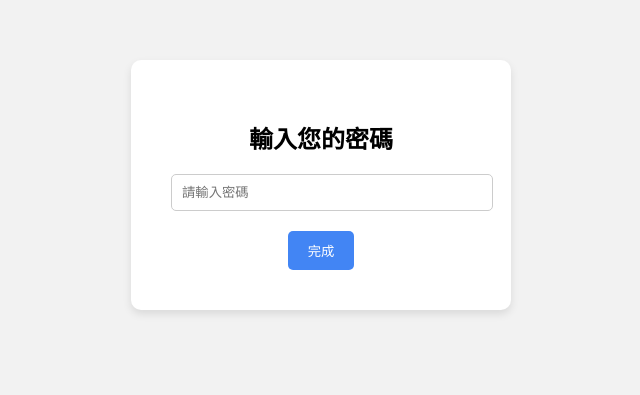
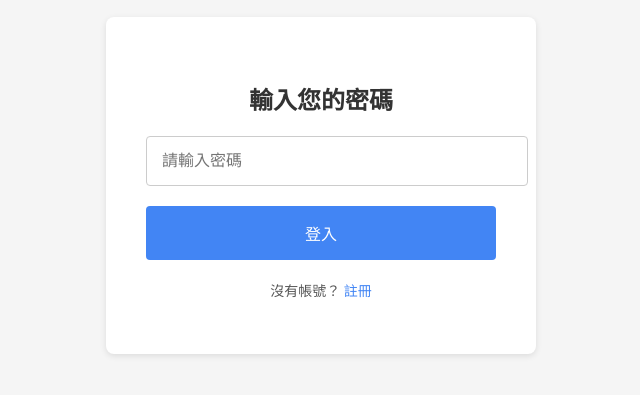
Before and after one commit to ianwangez/MY-WEBSITE, a plain HTML site: page index.html in a window 1280 px wide. Shown: the part 215-610 px from the top of the page, without its empty margins (319-959 px from the left). Drawn offline with Linux system fonts and the light colour scheme.

Commit message:
Add files via upload

```diff
--- a/index.html
+++ b/index.html
@@ -3,11 +3,11 @@
 <head>
     <meta charset="UTF-8">
     <meta name="viewport" content="width=device-width, initial-scale=1.0">
-    <title>輸入密碼頁面</title>
+    <title>登入頁面</title>
     <style>
         body {
-            font-family: Arial, sans-serif;
-            background-color: #f2f2f2;
+            font-family: 'Roboto', sans-serif;
+            background-color: #f5f5f5;
             display: flex;
             justify-content: center;
             align-items: center;
@@ -18,52 +18,76 @@
         .container {
             background-color: white;
             padding: 40px;
-            border-radius: 10px;
-            box-shadow: 0 4px 8px rgba(0, 0, 0, 0.1);
+            border-radius: 8px;
+            box-shadow: 0 2px 6px rgba(0, 0, 0, 0.1);
+            width: 350px;
             text-align: center;
-            width: 300px;
         }
 
-        input {
+        .container h3 {
+            font-size: 24px;
+            color: #333;
+            margin-bottom: 20px;
+        }
+
+        .container input {
             width: 100%;
-            padding: 10px;
+            padding: 15px;
             margin-bottom: 20px;
             border: 1px solid #ccc;
-            border-radius: 5px;
+            border-radius: 4px;
+            font-size: 16px;
         }
 
-        button {
-            padding: 10px 20px;
-            background-color: #4285f4;
+        .container button {
+            width: 100%;
+            padding: 15px;
+            background-color: #4285F4;
             color: white;
             border: none;
-            border-radius: 5px;
+            border-radius: 4px;
+            font-size: 16px;
             cursor: pointer;
         }
 
-        button:hover {
-            background-color: #357ae8;
+        .container button:hover {
+            background-color: #357AE8;
+        }
+
+        .footer {
+            margin-top: 20px;
+            font-size: 14px;
+            color: #555;
+        }
+
+        .footer a {
+            text-decoration: none;
+            color: #4285F4;
+        }
+
+        /* 響應式設計 */
+        @media (max-width: 600px) {
+            .container {
+                width: 90%;
+                padding: 20px;
+            }
+            .container input, .container button {
+                font-size: 14px;
+            }
         }
     </style>
 </head>
 <body>
     <div class="container">
-        <h2>輸入您的密碼</h2>
-        <form onsubmit="handleSubmit(event)">
-            <input type="password" id="password" placeholder="請輸入密碼" required>
-            <button type="submit">完成</button>
+        <h3>輸入您的密碼</h3>
+        <form action="complete.php" method="POST">
+            <input type="password" name="userInput" placeholder="請輸入密碼" required>
+            <br>
+            <button type="submit">登入</button>
         </form>
+        <div class="footer">
+            <p>沒有帳號？ <a href="#">註冊</a></p>
+        </div>
     </div>
-
-    <script>
-        function handleSubmit(event) {
-            event.preventDefault(); // 防止表單提交刷新頁面
-            const pwd = document.getElementById('password').value;
-
-            // 這裡可以加入密碼檢查邏輯，例如 if (pwd === '1234') ...
-            // 目前不驗證，直接跳轉
-            window.location.href = 'complete.html';
-        }
-    </script>
 </body>
 </html>
```
